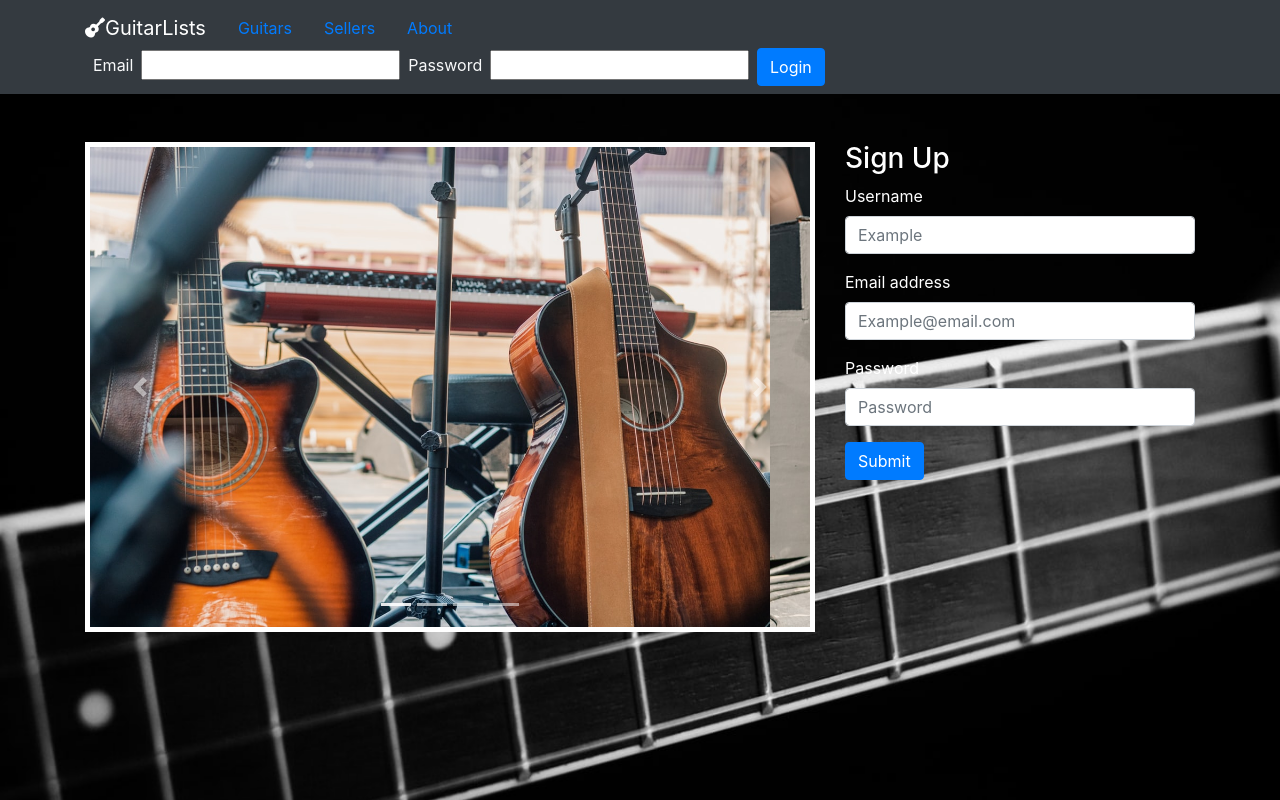
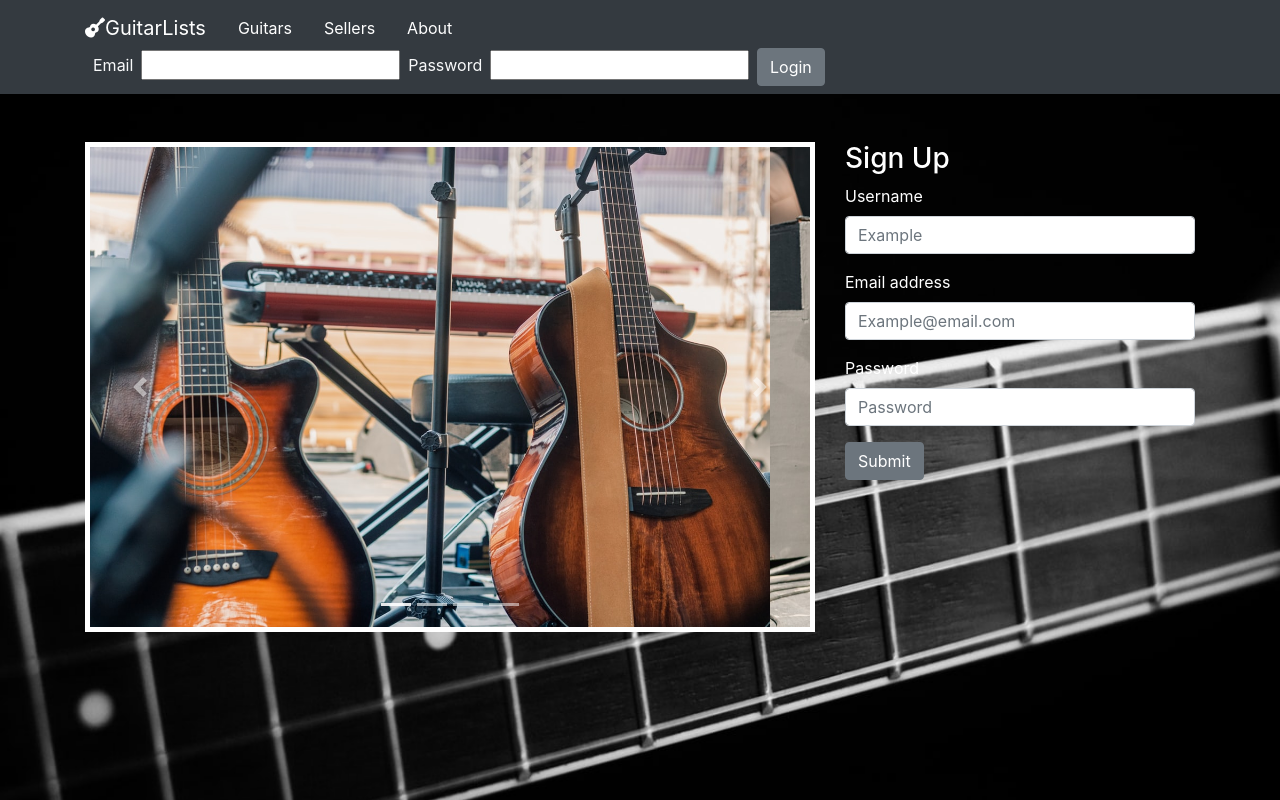
Before and after one commit to Raf-Batista/GuitarLists, a React (Create React App) app in the folder guitar-lists-client/: page / in a window 1280 px wide. Built offline with nearby package versions, Linux system fonts and the light colour scheme; no server answers.

Commit message:
Change color of buttons and links

```diff
--- a/guitar-lists-client/src/App.css
+++ b/guitar-lists-client/src/App.css
@@ -18,3 +18,12 @@
 .space {
     padding-left: .3em;
 }
+
+.nav-link {
+    color: #fff;
+
+}
+
+.nav-link:hover {
+    color: #8c8e91;
+}
--- a/guitar-lists-client/src/components/Guitars.js
+++ b/guitar-lists-client/src/components/Guitars.js
@@ -10,8 +10,8 @@ class Guitars extends Component {
             return <NavLink
               key={guitar.id}
               exact
-              activeClassName = 'active-link'
-              className = 'home navbar-brand d-block'
+              activeClassName='active-link'
+              className='nav-link'
               to={`/users/${guitar.user_id}/guitars/${guitar.id}`}>
               {guitar.model}
             </NavLink>
--- a/guitar-lists-client/src/components/NavBar.js
+++ b/guitar-lists-client/src/components/NavBar.js
@@ -75,7 +75,7 @@ class NavBar extends Component {
                   <label name="password" className="text-light mx-2">Password </label>
                   <input className="space" type="password" name="password" value={this.state.password} onChange={this.handleChange}/>
 
-                  <button className="btn btn-primary ml-2" name="login" type="submit">Login</button>
+                  <button className="btn btn-secondary ml-2" name="login" type="submit">Login</button>
                 </form>
               </div>
             }
--- a/guitar-lists-client/src/components/Signup.js
+++ b/guitar-lists-client/src/components/Signup.js
@@ -42,7 +42,7 @@ class Home extends Component {
             <label for="password">Password</label>
             <input name="password" onChange={this.handleChange} type="password" className="form-control space" id="password" placeholder="Password" />
           </div>
-          <button type="submit" className="btn btn-primary">Submit</button>
+          <button type="submit" className="btn btn-secondary">Submit</button>
         </form>
     )
   }
--- a/guitar-lists-client/src/components/Users.js
+++ b/guitar-lists-client/src/components/Users.js
@@ -11,8 +11,8 @@ class Users extends Component {
             return <NavLink
             key={user.id}
             exact
-            activeClassName = 'active-link'
-            className = 'home navbar-brand d-block'
+            activeClassName='active-link'
+            className='nav-link'
             to={`users/${user.id}`}>
             {user.username}
           </NavLink>
```
